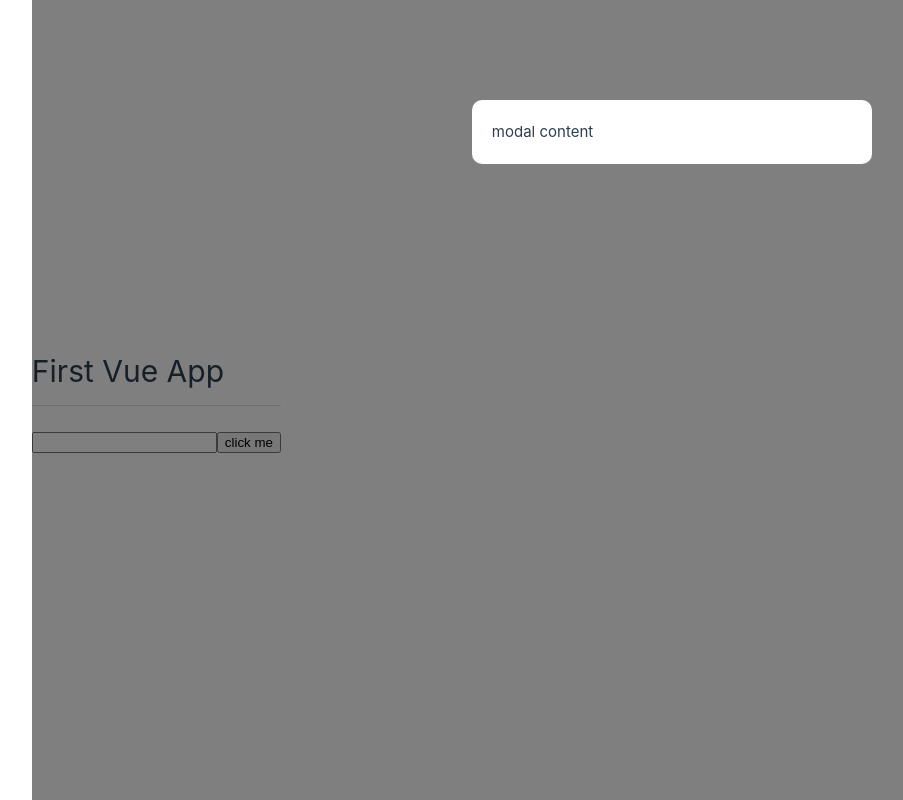
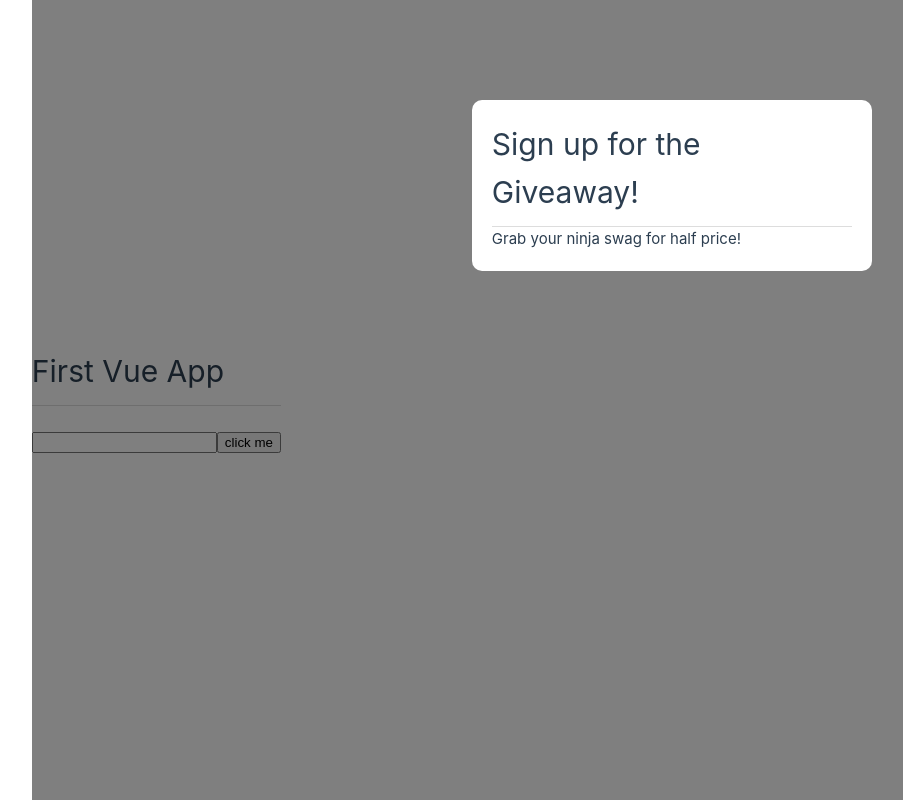
Before and after one commit to princekamariya/VueJS_CLI, a Vue app: page / in a window 1280 px wide. Shown: the whole page, without its empty margins (359-1262 px from the left). Built offline with nearby package versions, Linux system fonts and the light colour scheme.

Commit message:
Props in vue

```diff
--- a/src/App.vue
+++ b/src/App.vue
@@ -25,7 +25,7 @@
         <input type="text" ref="name" />
         <button @click="handleClick">click me</button>
     </div>
-    <Modal />
+    <Modal header="Sign up for the Giveaway!" text="Grab your ninja swag for half price!  "/>
 </template>
 
 <style>
--- a/src/components/Modal.vue
+++ b/src/components/Modal.vue
@@ -1,12 +1,19 @@
 <template>
     <div class="backdrop">
         <div class="modal">
-            <p>modal content</p>
+            <h1>{{ header }}</h1>
+            <p>{{ text }}</p>
         </div>
     </div>
 </template>
 
-<style>
+<script>
+export default {
+    props: ["header", "text"],
+};
+</script>
+
+<style scoped>
 .modal {
     width: 400px;
     padding: 20px;
--- a/src/main.js
+++ b/src/main.js
@@ -1,3 +1,4 @@
+// use global css like this
 import './assets/main.css'
 
 import { createApp } from 'vue'
```
